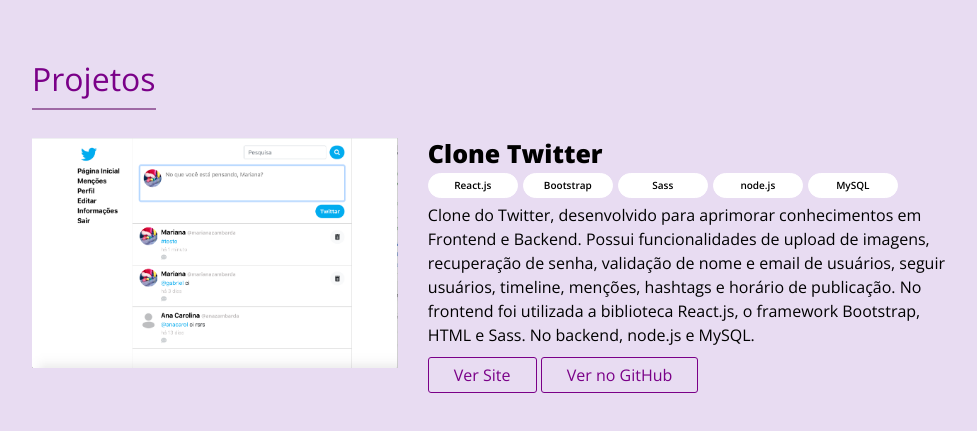
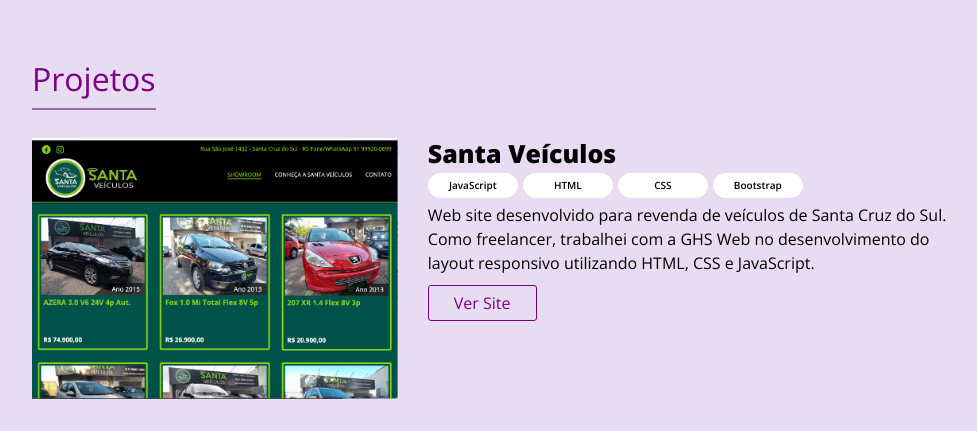
Before and after one commit to marizambarda/portfolio, a React (Create React App) app: page / in a window 1280 px wide. Shown: the part 1480-1911 px from the top of the page, without its empty margins (148-1125 px from the left). Built offline with nearby package versions, Linux system fonts and the light colour scheme.

Commit message:
retirada projeto twitter

```diff
--- a/src/pages/ProjectsPage/ProjectsPage.jsx
+++ b/src/pages/ProjectsPage/ProjectsPage.jsx
@@ -19,17 +19,19 @@
 							<h2>
 								<span>Projetos</span>
 							</h2>
-
-							<Project
+							{/*
+							/*<Project
 								title="Clone Twitter"
 								technologies={['React.js', 'Bootstrap', 'Sass', 'node.js', 'MySQL']}
 								description="Clone do Twitter, desenvolvido para aprimorar conhecimentos em Frontend e Backend.
 								Possui funcionalidades de upload de imagens, recuperação de senha, validação de nome e email de usuários, seguir usuários, timeline, menções, hashtags e horário de publicação. No frontend foi utilizada a biblioteca React.js, o framework Bootstrap, HTML e Sass.
 								No backend, node.js e MySQL."
-								url="https://www.numalaudos.com.br/"
+								url="#"
 								image={projetoTwitter}
 								gitHubURL="https://github.com/marizambarda/twitterClone"
+
 							/>
+							*/}
 
 							<Project
 								title="Santa Veículos"
```
Also changed, not shown: 1 other file (tests, documents, lock files or other folders).
